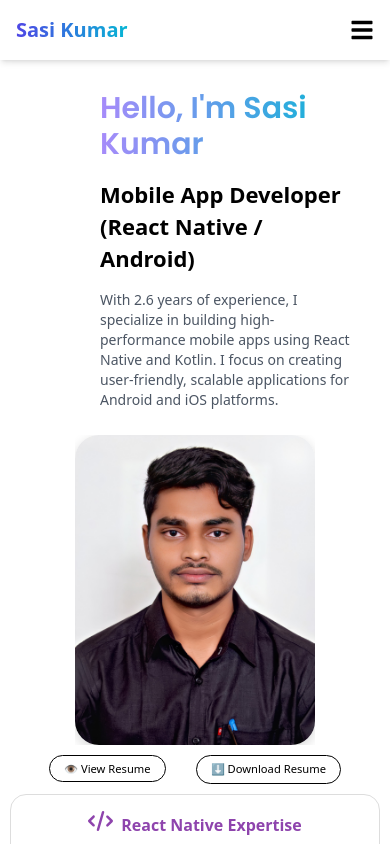
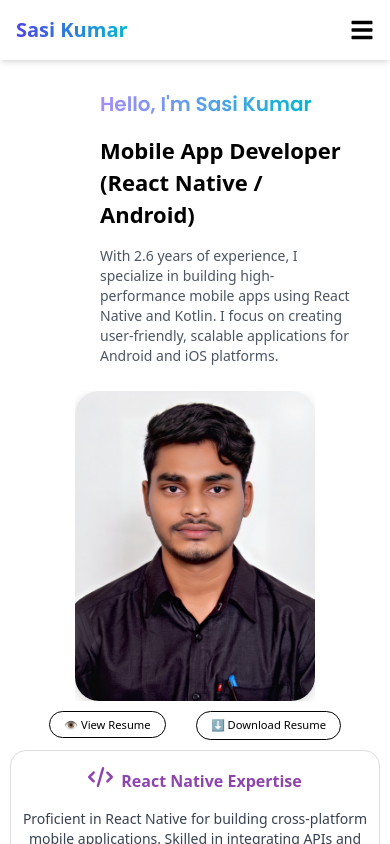
Before and after one commit to Sasikumar319/My_Portfolio, a React (Create React App) app: page / in a window 390 px wide. Built offline with nearby package versions, Linux system fonts and the light colour scheme.

Commit message:
Add Name

```diff
--- a/src/components/HomeScreen.js
+++ b/src/components/HomeScreen.js
@@ -242,9 +242,10 @@ const HomeScreen = () => {
 
 {/* Left Section */}
 <div className="left-section flex-1 text-left space-y-4">
-  <p className="gradient-text text-3xl md:text-5xl font-bold ">
-    Hello, I'm Sasi Kumar
-  </p>
+<p className="gradient-text text-xl sm:text-2xl md:text-4xl lg:text-5xl font-bold outlined-text">
+  Hello, I'm Sasi Kumar
+</p>
+
   <p className=" text-black web-mobile-dev text-2xl md:text-4xl font-bold ">
     Mobile App Developer (React Native / Android)
   </p>
```
